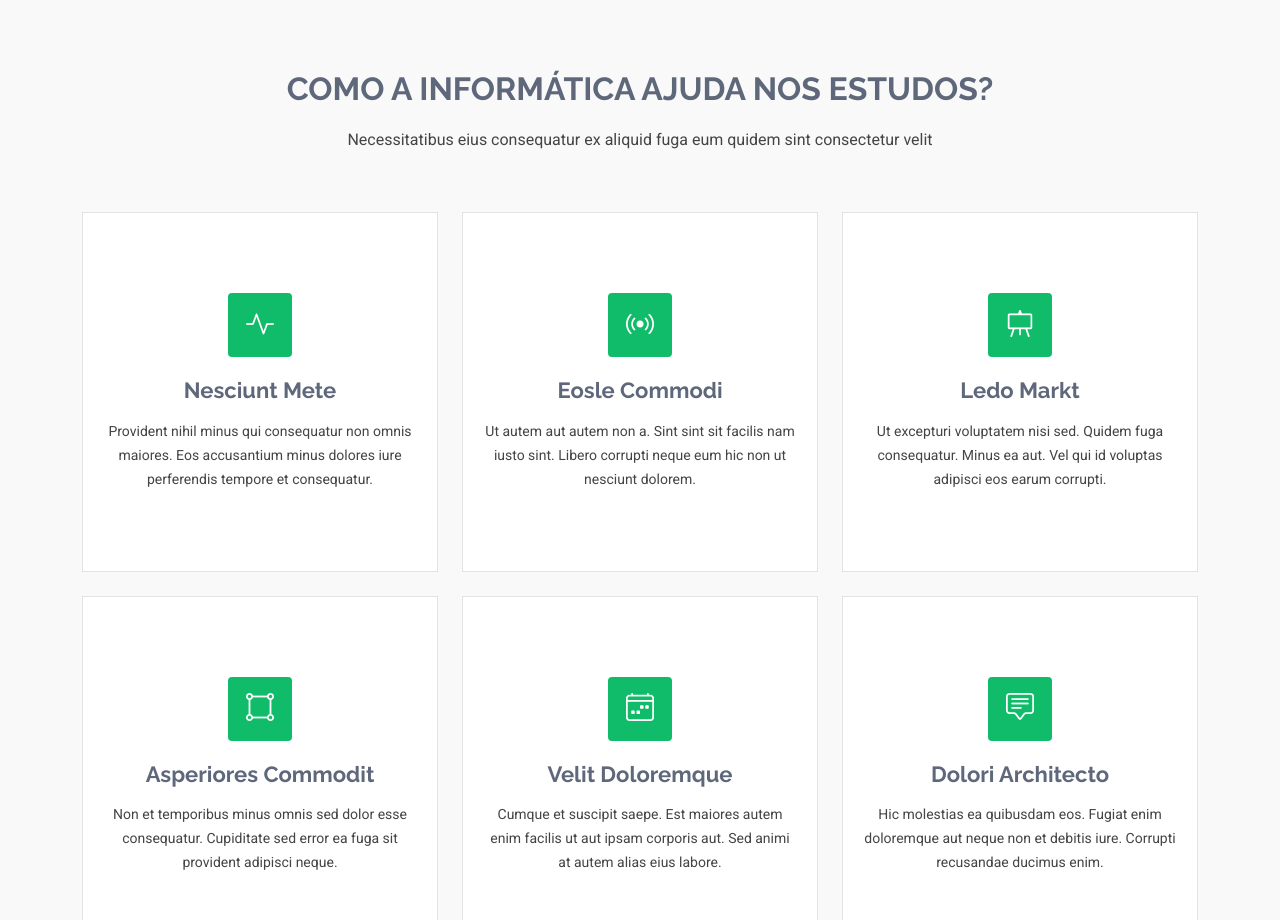
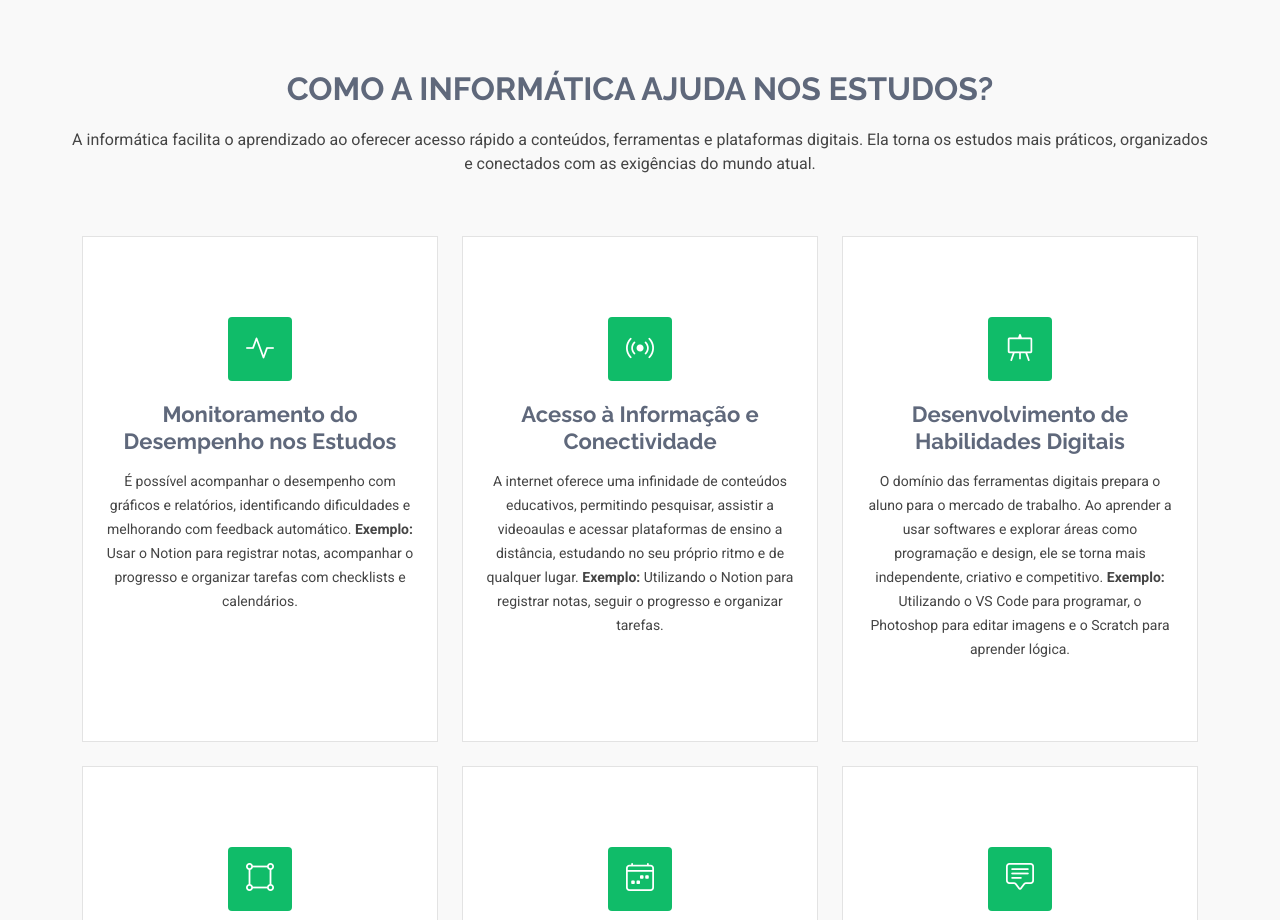
Before and after one commit to imLaeL/infobasic, a plain HTML site: page index.html in a window 1280 px wide. Shown: the part 1880-2800 px from the top of the page. Drawn offline with Linux system fonts and the light colour scheme.

Commit message:
Parte Gabrielly finalizada

```diff
--- a/index.html
+++ b/index.html
@@ -55,7 +55,7 @@
           <li><a href="#futuro-profissional">Futuro Profissional</a></li>
           <li><a href="#team">Team</a></li>
 
-        <i class="mobile-nav-toggle d-xl-none bi bi-list"></i>
+          <i class="mobile-nav-toggle d-xl-none bi bi-list"></i>
       </nav>
 
       <a class="btn-getstarted" href="index.html#about">Get Started</a>
@@ -158,14 +158,14 @@
     </section><!-- /Ajuda nos estudos Section -->
 
 
-    <!-- . Pode modificar os cards para colocar aqueles itens-->
+    <!-- Gabrielly -->
     <!-- Services Section -->
     <section id="estudos" class="services section light-background">
 
       <!-- Section Title -->
       <div class="container section-title" data-aos="fade-up">
         <h2>Como a Informática Ajuda nos Estudos?</h2>
-        <p>Necessitatibus eius consequatur ex aliquid fuga eum quidem sint consectetur velit</p>
+        <p>A informática facilita o aprendizado ao oferecer acesso rápido a conteúdos, ferramentas e plataformas digitais. Ela torna os estudos mais práticos, organizados e conectados com as exigências do mundo atual.</p>
       </div><!-- End Section Title -->
 
       <div class="container">
@@ -178,9 +178,11 @@
                 <i class="bi bi-activity"></i>
               </div>
               <a href="#" class="stretched-link">
-                <h3>Nesciunt Mete</h3>
+                <h3>Monitoramento do Desempenho nos Estudos</h3>
               </a>
-              <p>Provident nihil minus qui consequatur non omnis maiores. Eos accusantium minus dolores iure perferendis tempore et consequatur.</p>
+              <p>É possível acompanhar o desempenho com gráficos e relatórios, identificando dificuldades e melhorando com feedback automático.
+                <b>Exemplo:</b> Usar o Notion para registrar notas, acompanhar o progresso e organizar tarefas com checklists e calendários.
+              </p>
             </div>
           </div><!-- End Service Item -->
 
@@ -190,9 +192,9 @@
                 <i class="bi bi-broadcast"></i>
               </div>
               <a href="#" class="stretched-link">
-                <h3>Eosle Commodi</h3>
+                <h3>Acesso à Informação e Conectividade</h3>
               </a>
-              <p>Ut autem aut autem non a. Sint sint sit facilis nam iusto sint. Libero corrupti neque eum hic non ut nesciunt dolorem.</p>
+              <p>A internet oferece uma infinidade de conteúdos educativos, permitindo pesquisar, assistir a videoaulas e acessar plataformas de ensino a distância, estudando no seu próprio ritmo e de qualquer lugar. <b>Exemplo:</b> Utilizando o Notion para registrar notas, seguir o progresso e organizar tarefas.</p>
             </div>
           </div><!-- End Service Item -->
 
@@ -202,9 +204,9 @@
                 <i class="bi bi-easel"></i>
               </div>
               <a href="#" class="stretched-link">
-                <h3>Ledo Markt</h3>
+                <h3>Desenvolvimento de Habilidades Digitais</h3>
               </a>
-              <p>Ut excepturi voluptatem nisi sed. Quidem fuga consequatur. Minus ea aut. Vel qui id voluptas adipisci eos earum corrupti.</p>
+              <p>O domínio das ferramentas digitais prepara o aluno para o mercado de trabalho. Ao aprender a usar softwares e explorar áreas como programação e design, ele se torna mais independente, criativo e competitivo. <b>Exemplo:</b> Utilizando o VS Code para programar, o Photoshop para editar imagens e o Scratch para aprender lógica.</p>
             </div>
           </div><!-- End Service Item -->
 
@@ -214,9 +216,11 @@
                 <i class="bi bi-bounding-box-circles"></i>
               </div>
               <a href="#" class="stretched-link">
-                <h3>Asperiores Commodit</h3>
+                <h3>Criação e Design de Conteúdos</h3>
               </a>
-              <p>Non et temporibus minus omnis sed dolor esse consequatur. Cupiditate sed error ea fuga sit provident adipisci neque.</p>
+              <p>É possível criar apresentações impactantes e resumos visuais, tornando o conteúdo mais claro e atraente.
+                <b>Exemplo:</b> Usando o PowerPoint ou o Canva, pode-se criar slides interativos, com gráficos e imagens, tornando o trabalho mais envolvente.
+              </p>
               <a href="#" class="stretched-link"></a>
             </div>
           </div><!-- End Service Item -->
@@ -227,9 +231,11 @@
                 <i class="bi bi-calendar4-week"></i>
               </div>
               <a href="#" class="stretched-link">
-                <h3>Velit Doloremque</h3>
+                <h3>Organização e Planejamento de Estudos</h3>
               </a>
-              <p>Cumque et suscipit saepe. Est maiores autem enim facilis ut aut ipsam corporis aut. Sed animi at autem alias eius labore.</p>
+              <p>Com cronogramas e agendas digitais, é fácil organizar o tempo, estabelecer metas e garantir maior eficiência no estudo.
+                <b>Exemplo:</b> Aplicativos como Trello e Google Calendar ajudam o aluno a planejar suas tarefas diárias e manter o foco em prazos.
+              </p>
               <a href="#" class="stretched-link"></a>
             </div>
           </div><!-- End Service Item -->
@@ -240,9 +246,11 @@
                 <i class="bi bi-chat-square-text"></i>
               </div>
               <a href="#" class="stretched-link">
-                <h3>Dolori Architecto</h3>
+                <h3>Comunicação e Colaboração Online</h3>
               </a>
-              <p>Hic molestias ea quibusdam eos. Fugiat enim doloremque aut neque non et debitis iure. Corrupti recusandae ducimus enim.</p>
+              <p>É possível estudar em grupo, trocar ideias e compartilhar arquivos com facilidade, promovendo um aprendizado colaborativo.
+                <b>Exemplo:</b> Usando Google Docs, o aluno pode editar um documento em tempo real, enquanto troca ideias no Google Meet para compartilha arquivos.
+              </p>
               <a href="#" class="stretched-link"></a>
             </div>
           </div><!-- End Service Item -->
@@ -347,7 +355,7 @@
 
       </div>
 
-        </div>
+      </div>
 
       </div>
 
```
